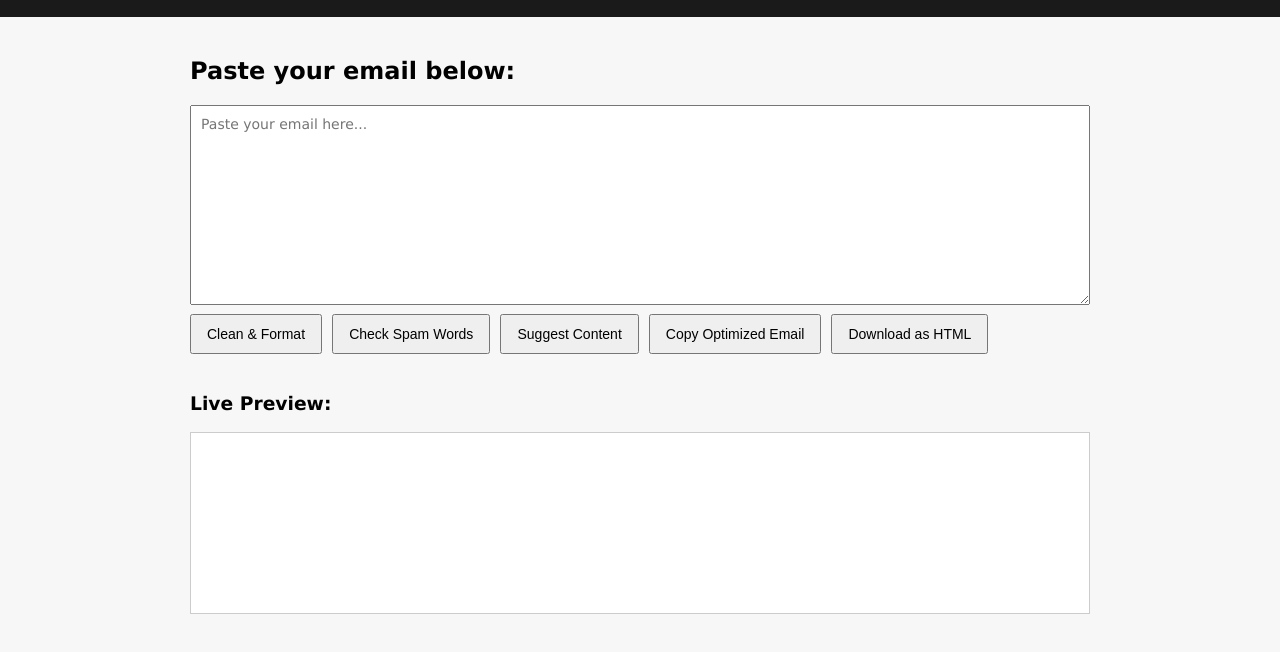
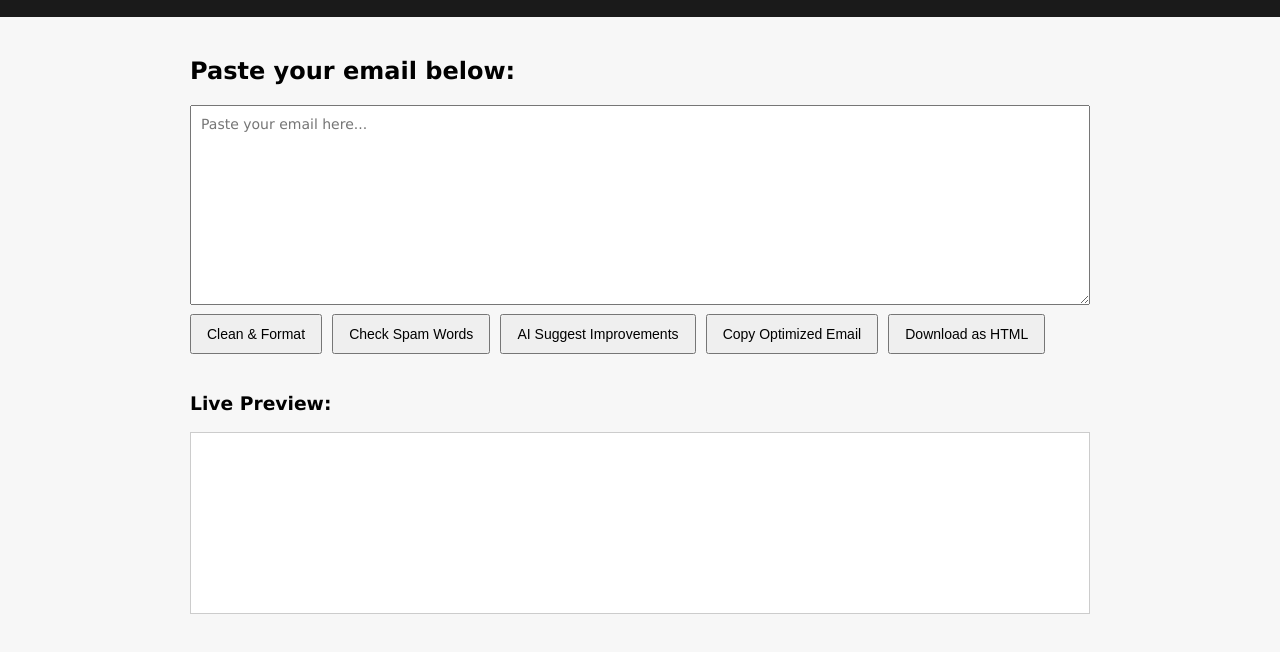
Before and after one commit to bdmdave/David-Email-Optimizer, a plain HTML site: page index.html in a window 1280 px wide. Shown: the part 72-724 px from the top of the page. Drawn offline with Linux system fonts and the light colour scheme; a script that the page names is missing.

Commit message:
Update index.html

```diff
--- a/index.html
+++ b/index.html
@@ -7,6 +7,7 @@
 <link rel="stylesheet" href="style.css">
 </head>
 <body>
+
 <header>
   <h1>David Alonso – Estimation Hub Inc.</h1>
   <p>Professional Email Optimizer & Cleaner</p>
@@ -19,7 +20,7 @@
   <div class="buttons">
     <button onclick="cleanEmail()">Clean & Format</button>
     <button onclick="checkSpam()">Check Spam Words</button>
-    <button onclick="suggestContent()">Suggest Content</button>
+    <button onclick="getAISuggestions()">AI Suggest Improvements</button>
     <button onclick="copyPreview()">Copy Optimized Email</button>
     <button onclick="downloadHTML()">Download as HTML</button>
   </div>
```
